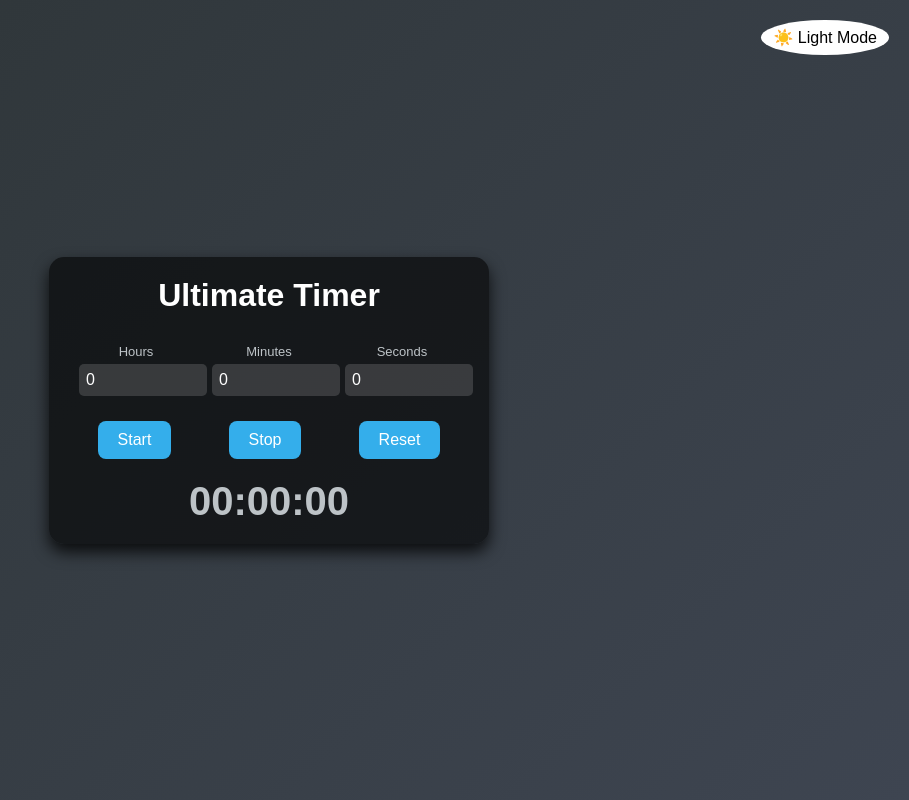
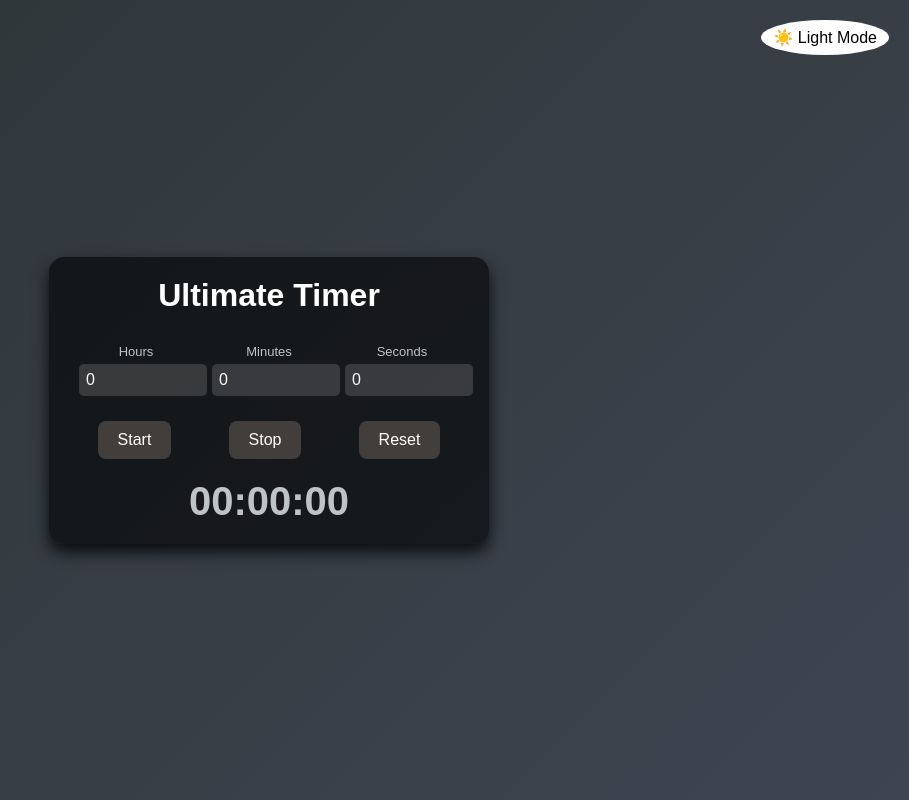
Before and after one commit to omi099/timer1, a plain HTML site: page index.html in a window 1280 px wide. Both pictures are taken after a click on the button "🌙 Dark Mode". Shown: the whole page, without its empty margins (371-1280 px from the left). Drawn offline with Linux system fonts and the light colour scheme.

Commit message:
Update style.css

```diff
--- a/style.css
+++ b/style.css
@@ -126,7 +126,7 @@ body.light button {
 }
 
 body.dark button {
-  background: #34aeeb;
+  background: #423e3b;
   color: #fff;
 }
 
```
